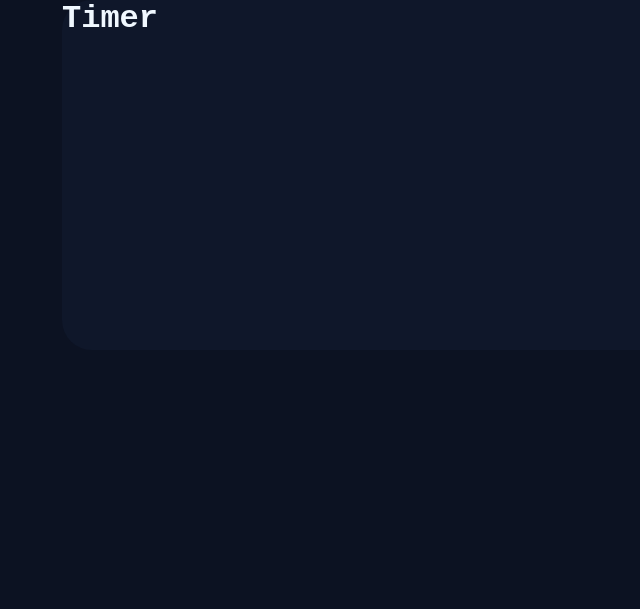
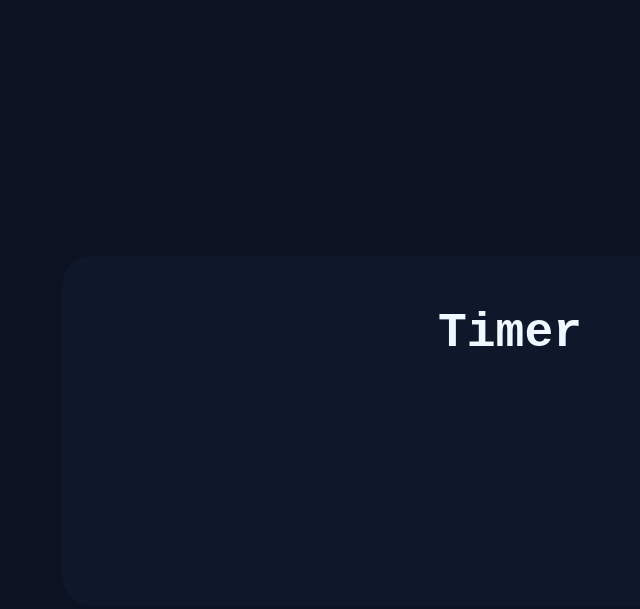
Before and after one commit to numangit/javascript_timer, a plain HTML site: page index.html in a window 1280 px wide. Shown: the whole page, without its empty margins (130-770 px from the left). Drawn offline with Linux system fonts and the light colour scheme.

Commit message:
script js file added

```diff
--- a/index.html
+++ b/index.html
@@ -10,9 +10,12 @@
 </head>
 
 <body>
-    <div>
-        <h1>Timer</h1>
+    <div class="container">
+        <div>
+            <h1>Timer</h1>
+        </div>
     </div>
+    <script src="/script.js"></script>
 </body>
 
 </html>
--- /dev/null
+++ b/script.js
@@ -0,0 +1 @@
+console.log("hello");
--- a/styles.css
+++ b/styles.css
@@ -8,16 +8,23 @@
 body {
     background-color: #0c1222;
     color: aliceblue;
+    height: 100%;
     display: flex;
-    height: 100%;
+    justify-content: center;
     align-items: center;
-    align-content: center;
     justify-content: center;
 }
 
-div {
+.container {
     background-color: #0f172a;
     height: 350px;
     width: 70%;
     border-radius: 30px;
+    padding: 50px;
+    margin-top: 20%;
 }
+
+h1 {
+    text-align: center;
+    font-size: 3rem;
+}
```
